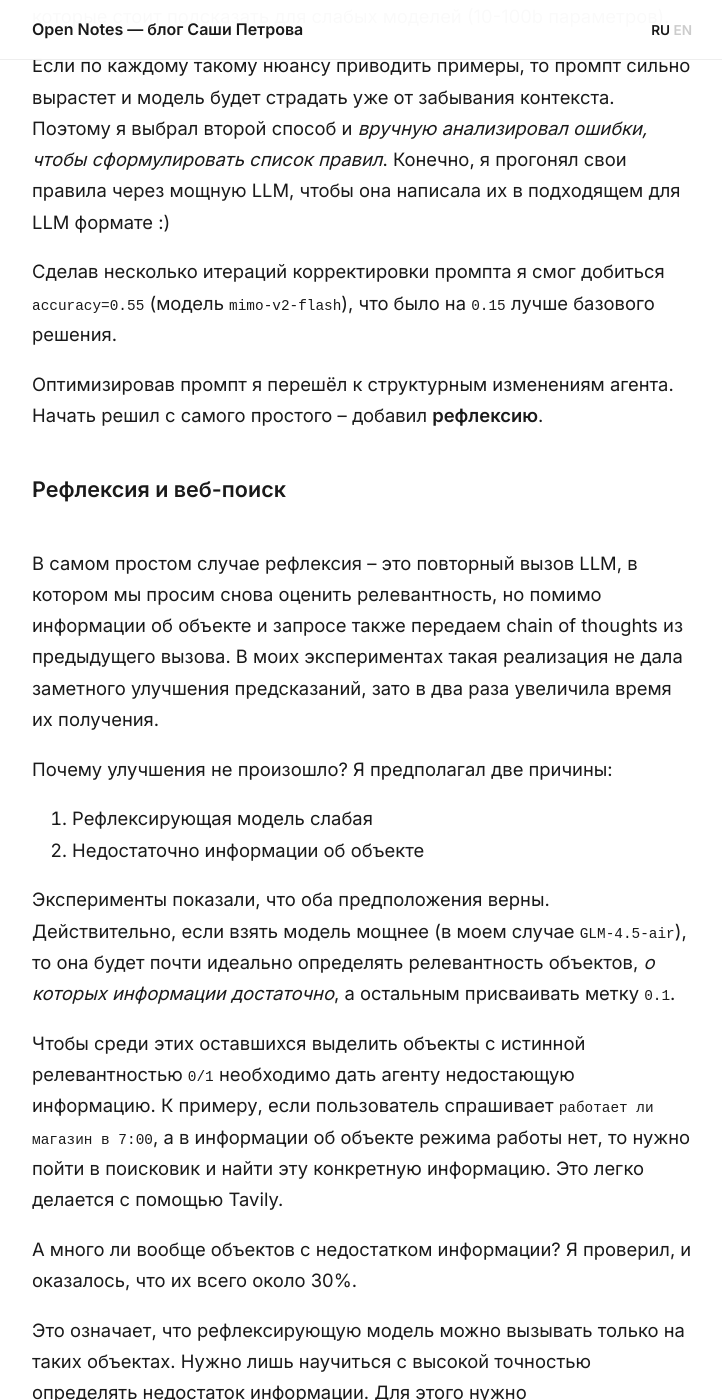
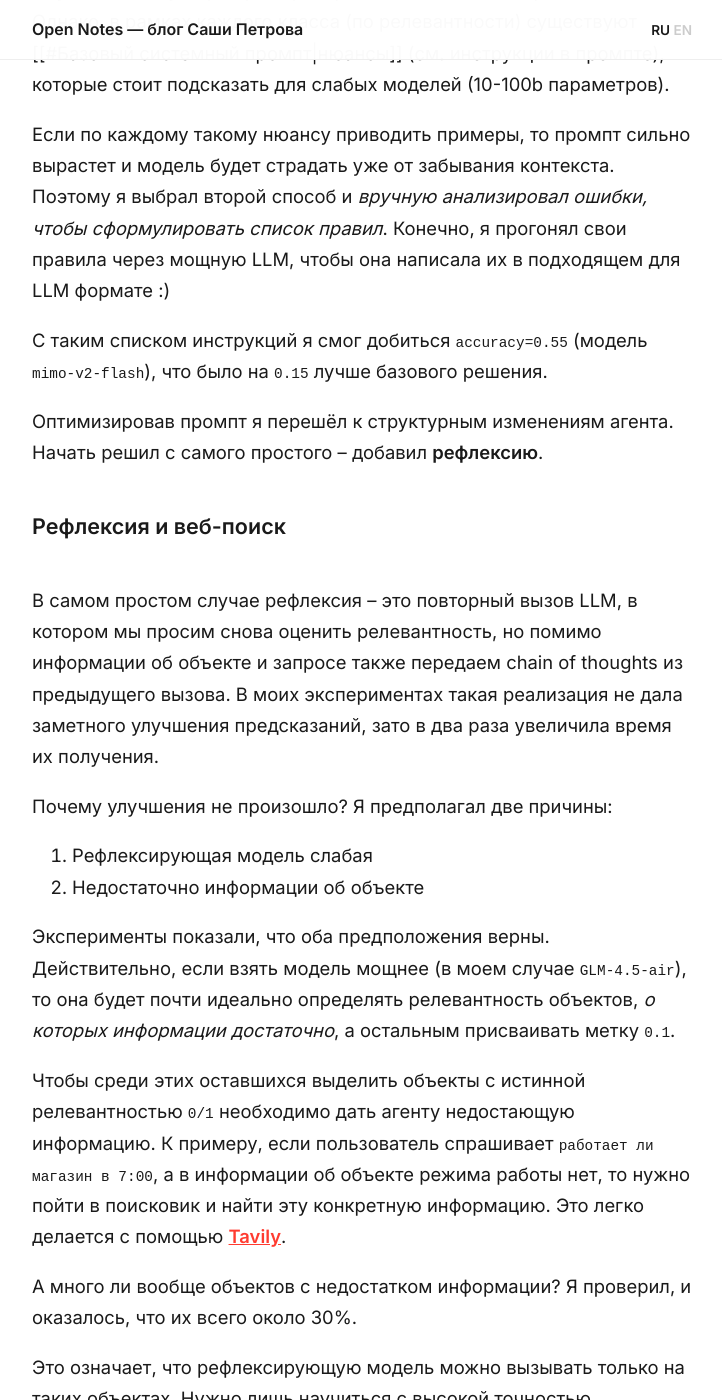
Before and after one commit to petrovortex/petrovortex.github.io, a Jekyll site: the page built from _posts/2026-03-09-dls-agent-ru.md, in a window 1280 px wide and 1400 px high, scrolled down 5994 px. Shown: the whole window, without its empty margins (278-1000 px from the left). Built offline with Jekyll 4.4.1, drawn with Linux system fonts in a browser that asks for light colours; our own code applies the rules of GitHub Pages for plain Markdown files; comment, search, counter and statistics services are not loaded.

Commit message:
updated content

```diff
--- a/_posts/2026-03-09-dls-agent-ru.md
+++ b/_posts/2026-03-09-dls-agent-ru.md
@@ -37,7 +37,7 @@
 Требуется построить LLM-агента, который бы хорошо предсказывал релевантность объекта по его информации для запроса пользователя.
 
 <figure>
-  <img src="/assets/images/dls_agents_project/general_scheme.png" alt="General scheme of project">
+  <img src="/assets/images/dls_agents_project/general_scheme.svg" alt="General scheme of project">
 </figure>
 
 Несмотря на всю шумиху вокруг агентов, для меня этот проект стал первым местом, где я с ними столкнулся как разработчик, а не пользователь. Поэтому, первым делом я принялся искать разные курсы и туториалы.
@@ -115,7 +115,7 @@
 
 Если по каждому такому нюансу приводить примеры, то промпт сильно вырастет и модель будет страдать уже от забывания контекста. Поэтому я выбрал второй способ и *вручную анализировал ошибки, чтобы сформулировать список правил*. Конечно, я прогонял свои правила через мощную LLM, чтобы она написала их в подходящем для LLM формате :)
 
-Сделав несколько итераций корректировки промпта я смог добиться `accuracy=0.55` (модель `mimo-v2-flash`), что было на `0.15` лучше базового решения.
+С таким списком инструкций я смог добиться `accuracy=0.55` (модель `mimo-v2-flash`), что было на `0.15` лучше базового решения.
 
 Оптимизировав промпт я перешёл к структурным изменениям агента. Начать решил с самого простого -- добавил **рефлексию**.
 
@@ -129,7 +129,7 @@
 
 Эксперименты показали, что оба предположения верны. Действительно, если взять модель мощнее (в моем случае `GLM-4.5-air`), то она будет почти идеально определять релевантность объектов, *о которых информации достаточно*, а остальным присваивать метку `0.1`.
 
-Чтобы среди этих оставшихся выделить объекты с истинной релевантностью `0/1` необходимо дать агенту недостающую информацию. К примеру, если пользователь спрашивает `работает ли магазин в 7:00`, а в информации об объекте режима работы нет, то нужно пойти в поисковик и найти эту конкретную информацию. Это легко делается с помощью Tavily.
+Чтобы среди этих оставшихся выделить объекты с истинной релевантностью `0/1` необходимо дать агенту недостающую информацию. К примеру, если пользователь спрашивает `работает ли магазин в 7:00`, а в информации об объекте режима работы нет, то нужно пойти в поисковик и найти эту конкретную информацию. Это легко делается с помощью [Tavily](https://www.tavily.com/).
 
 А много ли вообще объектов с недостатком информации? Я проверил, и оказалось, что их всего около 30%.
 
```
Also changed, not shown: assets/images/dls_agents_project/final_scheme.svg (added), assets/images/dls_agents_project/general_scheme.svg (added), assets/images/dls_agents_project/web_search_scheme.svg (added).
